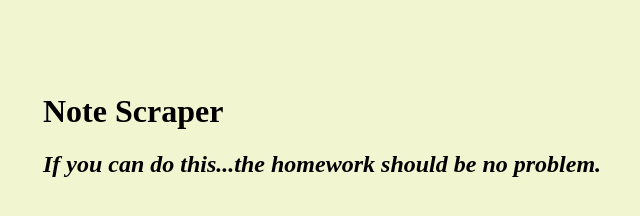
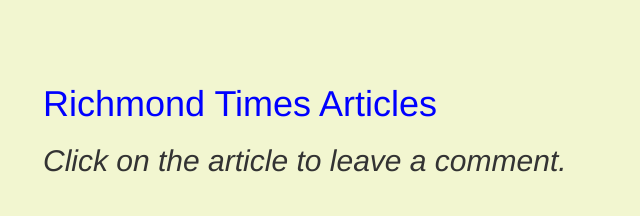
Before and after one commit to ELark2016/MongoScrape, a website: page public/index.html in a window 1280 px wide. Shown: the whole page, without its empty margins (117-757 px from the left). Drawn offline with nearby package versions, Linux system fonts and the light colour scheme; no server answers.

Commit message:
minor updates to headers on page and label for notes button

```diff
--- a/models/Article.js
+++ b/models/Article.js
@@ -16,6 +16,10 @@
     type: String,
     required: true
   },
+  // summary: {
+  //   type: String,
+  //   required: true
+  // },
   // `note` is an object that stores a Note id
   // The ref property links the ObjectId to the Note model
   // This allows us to populate the Article with an associated Note
--- a/public/app.js
+++ b/public/app.js
@@ -30,7 +30,7 @@
       // A textarea to add a new note body
       $("#notes").append("<textarea id='bodyinput' name='body'></textarea>");
       // A button to submit a new note, with the id of the article saved to it
-      $("#notes").append("<button data-id='" + data._id + "' id='savenote'>Save Note</button>");
+      $("#notes").append("<button data-id='" + data._id + "' id='savenote'>Save Comment</button>");
 
       // If there's a note in the article
       if (data.note) {
--- a/public/index.html
+++ b/public/index.html
@@ -3,6 +3,7 @@
   <head>
     <meta charset="UTF-8">
     <title>Scraping With Mongoose</title>
+    <link rel="stylesheet" href="https://maxcdn.bootstrapcdn.com/bootstrap/3.3.6/css/bootstrap.min.css">
     <style>
       body { background-color: #F2F6D0 }
       #wrapper {
@@ -38,13 +39,10 @@
   </head>
   <body>
     <div id="wrapper">
-      <h1>Note Scraper</h1>
-      <h2><i>If you can do this...the homework should be no problem.</i></h2>
-      <div class="results-box">
+      <h1 style="color:blue;">Richmond Times Articles</h1>
+      <h2><i>Click on the article to leave a comment.</i></h2>
         <div id="articles"></div>
         <div id="notes"></div>
-      </div>
-
     </div>
     <script src="https://cdnjs.cloudflare.com/ajax/libs/jquery/3.2.1/jquery.min.js"></script>
     <script src="app.js"></script>
--- a/server.js
+++ b/server.js
@@ -42,7 +42,7 @@
     var $ = cheerio.load(response.data);
 
     // Now, we grab every h2 within an article tag, and do the following:
-    //$("article h2").each(function(i, element) {
+
     $("article h3").each(function(i, element) {
       // Save an empty result object
       var result = {};;
@@ -54,6 +54,9 @@
       result.link = $(this)
         .children("a")
         .attr("href");
+      // result.summary = $(this)
+      //   .children("p")
+      //   .text();
 
       // Create a new Article using the `result` object built from scraping
       db.Article.create(result)
```
